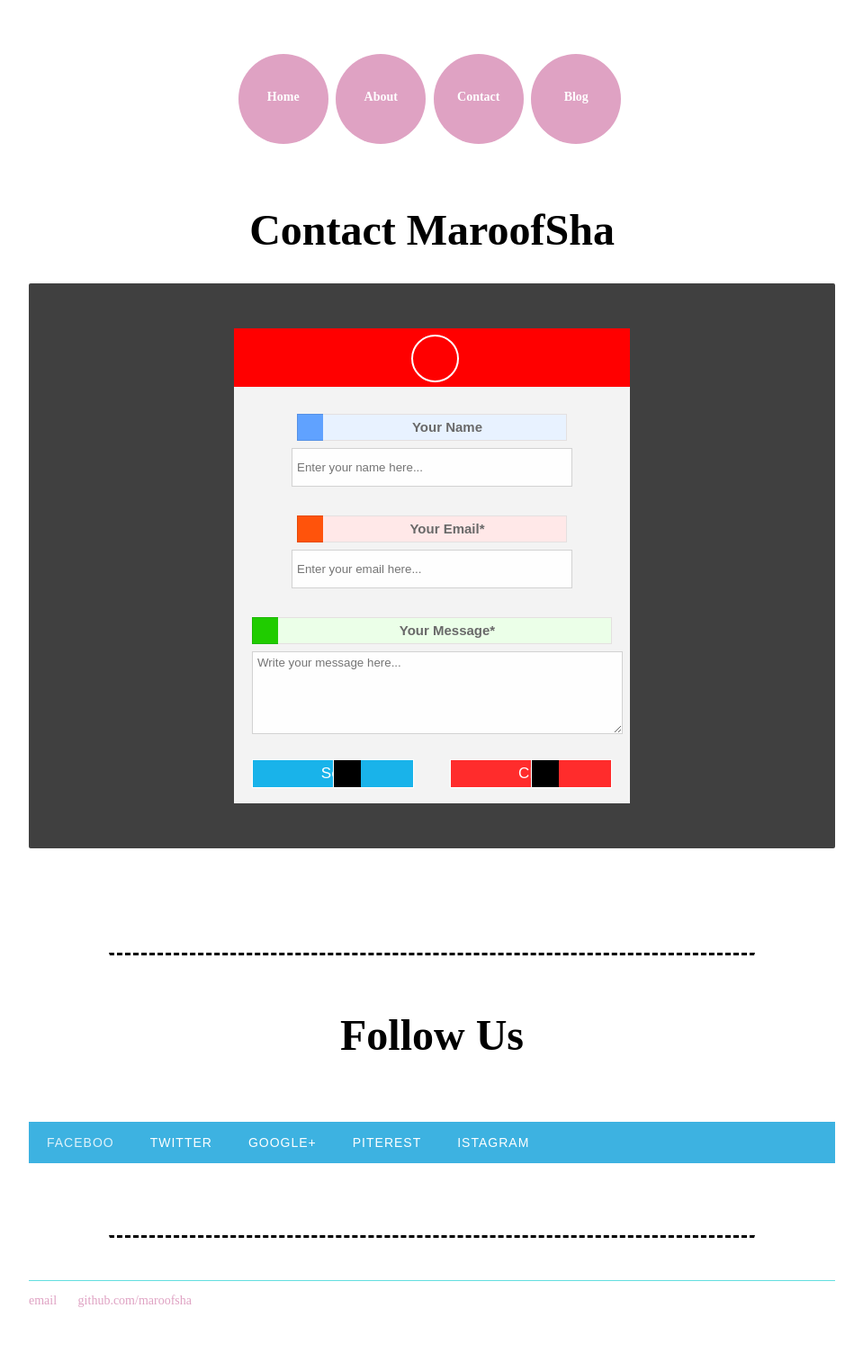
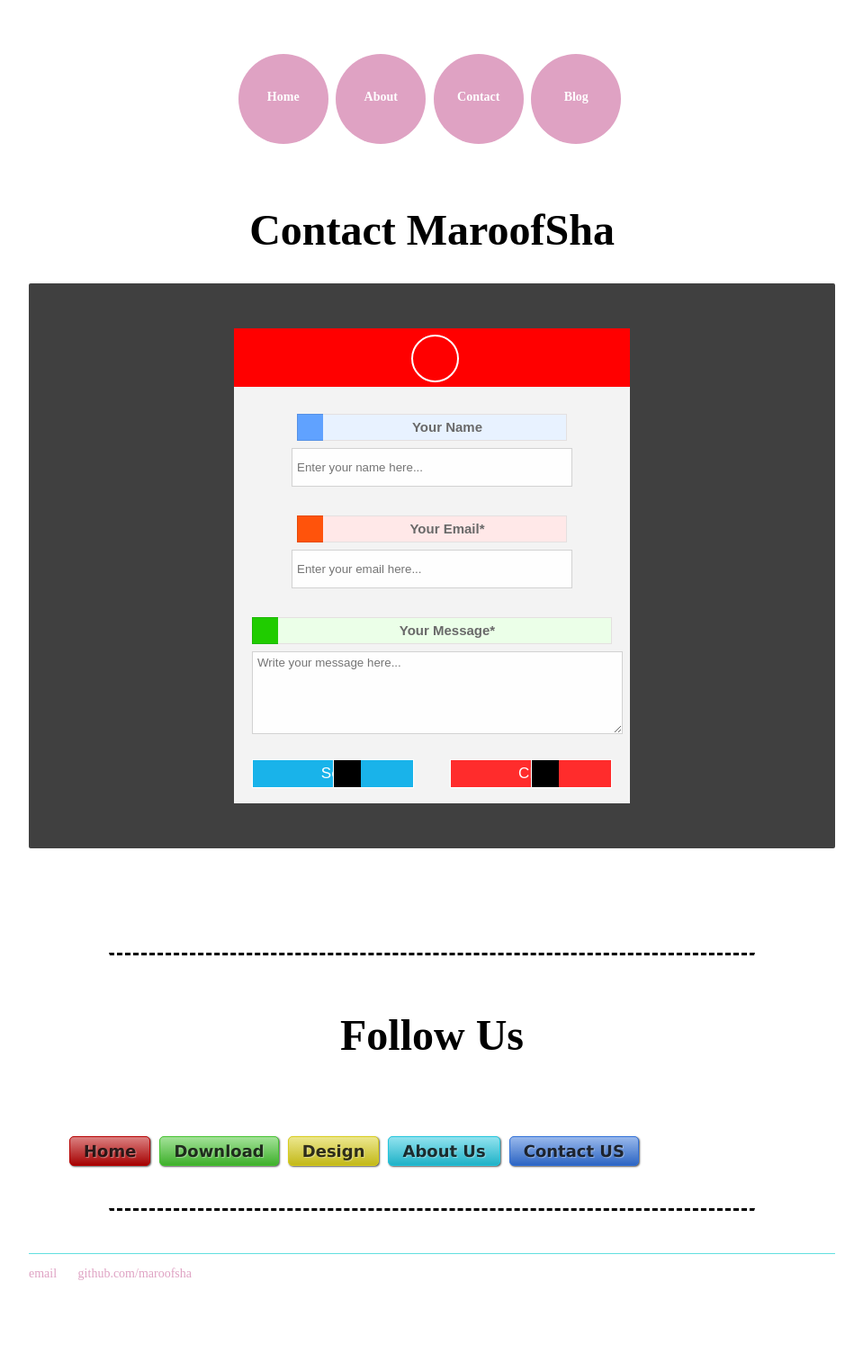
Before and after one commit to maroofsha/maroofsha.github.io, a Jekyll site: the page built from contact.html, in a window 1280 px wide. Shown: the whole page at 90% size, without its empty margins (160-1119 px from the left). Built offline with Jekyll 4.4.1, drawn with Linux system fonts in a browser that asks for light colours; after the commit the page ends 1484 px from its top, so only the background shows below that.

Commit message:
Create contact.html

```diff
--- a/contact.html
+++ b/contact.html
@@ -338,160 +338,108 @@ div#twist_blogger_cntct_form .clear-button {
    <div><br /></div>
 
   <style>
-  #cssmenu,
+/* The CSS Code for the menu starts here bloggertrix.com */
+.cbdb-menu li {
+    display: block;
+    float: left;
+    line-height: 35px;
+    list-style:none;
+    margin: 0 5px;}
+.cbdb-menu li a {
+    /* This generators the gradient on top of the solid color */
+    background-image: -webkit-gradient(
+        linear,
+        left top,
+        left bottom,
+        color-stop(0, rgba(255,255,255,.5)),
+        color-stop(1, rgba(0,0,0,.1))
+    );
+    background-image: -moz-linear-gradient(
+        center top,
+        rgba(255,255,255,.5) 0%,
+        rgba(0,0,0,.1) 100%
+    );
+    color: #f4f4f4; /* IE */
+    color: rgba(255, 255, 255, 0.8);
+    display: block;
+    font: bold 18px "Myriad Pro","Lucida Grande",Helvetica,Arial,sans-serif;
+    outline:none;
+    padding: 5px 15px;
+    text-decoration: none;
+    text-shadow: 1px 1px 1px rgba(0, 0, 0, 0.4);
+    border-radius: 5px;
+    -moz-border-radius: 5px;
+    -webkit-border-radius: 5px;
+    box-shadow: 1px 1px 2px rgba(0, 0, 0, 0.65);
+    -moz-box-shadow: 1px 1px 2px rgba(0, 0, 0, 0.65);
+    -webkit-box-shadow: 1px 1px 2px rgba(0, 0, 0, 0.65);    }
+    .cbdb-menu li a:active {
+        background-image: -webkit-gradient(
+            linear,
+            left bottom,
+            left top,
+            color-stop(0,rgba(255,255,255,.5)),
+            color-stop(.1,rgba(255,255,255,.2)),
+            color-stop(.85, rgba(0,0,0,.2)),
+            color-stop(100, rgba(0,0,0,.4))
+        );
+        background-image: -moz-linear-gradient(
+            center bottom,
+            rgba(255,255,255,.5) 0%,
+            rgba(255,255,255,.2) 10%,
+            rgba(0,0,0,.2) 85%,
+            rgba(0,0,0,.4) 100%
+        );
+    }
+/* Dark Text */
+.cbdb-menu li a.dark {
+    color: #333; /* IE */
+    color: rgba(0, 0, 0, 0.8);
+    text-shadow: 1px 1px 1px rgba(255, 255, 255, 0.4);
+}
+/*********** COLORS *************/
+/* Create your own class for your own colors */
+.red {
+    background: #B80202;
+    border: #B80202 1px solid}
+    .red:hover, .red:focus{
+        background-color:#e30606
+   }
+.green {
+    background: #46c431;
+    border: #46c431 1px solid}
+    .green:hover,.green:focus {
+        background-color:#44e329
+    }
+.yellow {
+    background: #D9CE1C;
+    border: #D9CE1C 1px solid}
+    .yellow:hover,.yellow:focus {
+     background-color:#eee117}
+.cyan {
+    background: #23c6de;
+    border: #23c6de 1px solid}
+    .cyan:hover,.cyan:focus {
+     background-color:#18d8f4
+    }
+.blue {
+    background: #3271d9;
+    border: #3271d9 1px solid}
+    .blue:hover,.blue:focus {
+     background-color:#377ef2
+    }
 
-#cssmenu ul,
-
-#cssmenu ul li,
-
-#cssmenu ul li a,
-
-#cssmenu #menu-button {margin: 0;padding: 0;border: 0;list-style: none;line-height: 1;display: block;position: relative;-webkit-box-sizing: border-box;-moz-box-sizing: border-box;box-sizing: border-box;}
-
-#cssmenu:after,
-
-#cssmenu > ul:after {content: ".";display: block;clear: both;visibility: hidden;line-height: 0;height: 0;}
-
-#cssmenu #menu-button {display: none;}
-
-#cssmenu {width: auto;font-family: Raleway, sans-serif;line-height: 1;}
-
-#cssmenu > ul {background: #3db2e1;}
-
-#cssmenu > ul > li {float: left;-webkit-perspective: 1000px;-moz-perspective: 1000px;perspective: 1000px;}
-
-#cssmenu.align-center > ul {font-size: 0;text-align: center;}
-
-#cssmenu.align-center > ul > li {display: inline-block;float: none;}
-
-#cssmenu.align-right > ul > li {float: right;}
-
-#cssmenu > ul > li > a {padding: 16px 20px;font-size: 14px;color: #ffffff;letter-spacing: 1px;text-transform: uppercase;text-decoration: none;background: #3db2e1;-webkit-transition: all .3s;-moz-transition: all .3s;
-
-  -o-transition: all .3s;transition: all .3s;-webkit-transform-origin: 50% 0;-moz-transform-origin: 50% 0;transform-origin: 50% 0;-webkit-transform-style: preserve-3d;-moz-transform-style: preserve-3d;transform-style: preserve-3d;
-
-}
-
-#cssmenu > ul > li.active > a {color: #dff2fa;
-
-}
-
-#cssmenu > ul > li:hover > a,
-
-#cssmenu > ul > li > a:hover {color: #dff2fa;-webkit-transform: rotateX(90deg) translateY(-23px);-moz-transform: rotateX(90deg) translateY(-23px);transform: rotateX(90deg) translateY(-23px);
-
-  -ms-transform: none;
-
-}
-
-#cssmenu > ul > li > a::before {position: absolute;top: 100%;left: 0;z-index: -1;-webkit-box-sizing: border-box;-moz-box-sizing: border-box;box-sizing: border-box;width: 100%;height: 100%;padding: 16px 20px;color: #dff2fa;background: #19799f;content: attr(data-title);
-
-  -webkit-transition: background 0.3s;-moz-transition: background 0.3s;transition: background 0.3s;-webkit-transform: rotateX(-90deg);-moz-transform: rotateX(-90deg);transform: rotateX(-90deg);
-
-  -webkit-transform-origin: 50% 0;-moz-transform-origin: 50% 0;transform-origin: 50% 0;-ms-transform: translateY(- -18px);
-
-}
-
-#cssmenu > ul > li:hover > a::before,
-
-#cssmenu > ul > li > a:hover::before { background: #3db2e1;}
-
-#cssmenu.small-screen {width: 100%;}
-
-#cssmenu.small-screen > ul,
-
-#cssmenu.small-screen.align-center > ul {
-
-  width: 100%;
-
-  text-align: left;
-
-}
-
-#cssmenu.small-screen > ul > li,
-
-#cssmenu.small-screen.align-center {
-
-  float: none;
-
-  display: block;
-
-  border-top: 1px solid rgba(100, 100, 100, 0.1);
-
-}
-
-#cssmenu.small-screen > ul > li:hover > a,
-
-#cssmenu.small-screen > ul > li > a:hover {
-
-  color: #dff2fa;
-
-  -webkit-transform: none;
-
-  -moz-transform: none;
-
-  transform: none;
-
-  -ms-transform: none;
-
-}
-
-#cssmenu.small-screen > ul > li > a::before {
-
-  display: none;
-
-}
-
-#cssmenu.small-screen #menu-button {
-
-  display: block;padding: 16px 20px;cursor: pointer;font-size: 14px;text-decoration: none;color: #ffffff;text-transform: uppercase;letter-spacing: 1px;background: #3db2e1;}
-
-#cssmenu.small-screen #menu-button:after {
-
-  content: "";position: absolute;right: 20px;top: 17px;display: block;-webkit-box-sizing: content-box;-moz-box-sizing: content-box;box-sizing: content-box;border-top: 2px solid #ffffff;border-bottom: 2px solid #ffffff;width: 22px;height: 3px;
-
-}
-
-#cssmenu.small-screen #menu-button.menu-opened:after {
-
-  border-top: 2px solid #dff2fa;
-
-  border-bottom: 2px solid #dff2fa;
-
-}
-
-#cssmenu.small-screen #menu-button:before {
-
-  content: "";position: absolute;right: 20px;top: 27px;display: block;width: 22px;
-
-  height: 2px;
-
-  background: #ffffff;
-
-}
-
-#cssmenu.small-screen #menu-button.menu-opened:before {
-
-  background: #dff2fa;
-
-}
     </style>
-<center><div id='cssmenu'>
-
-<ul>
-
-   <li class='active'><a href='#'>Faceboo</a></li>
-
-   <li><a href='#'>Twitter</a></li>
-
-   <li><a href='#'>Google+</a></li>
-
-   <li><a href='#'>Piterest</a></li>
- <li><a href='#'>istagram</a></li>
-
+<center>
+    <ul class="cbdb-menu">
+  <li><a href="#" class="red dark">Home</a> </li>
+  <li><a href="#" class="green dark">Download</a></li>
+  <li><a href="#" class="yellow dark">Design</a></li>
+  <li><a href="#" class="cyan dark">About Us</a> </li>
+  <li><a href="http://www.bloggertrix.com/" class="blue dark">Contact US</a></li>
 </ul>
 
-</div></center>
+    </center>
 
 
 <div><br /></div>
```
